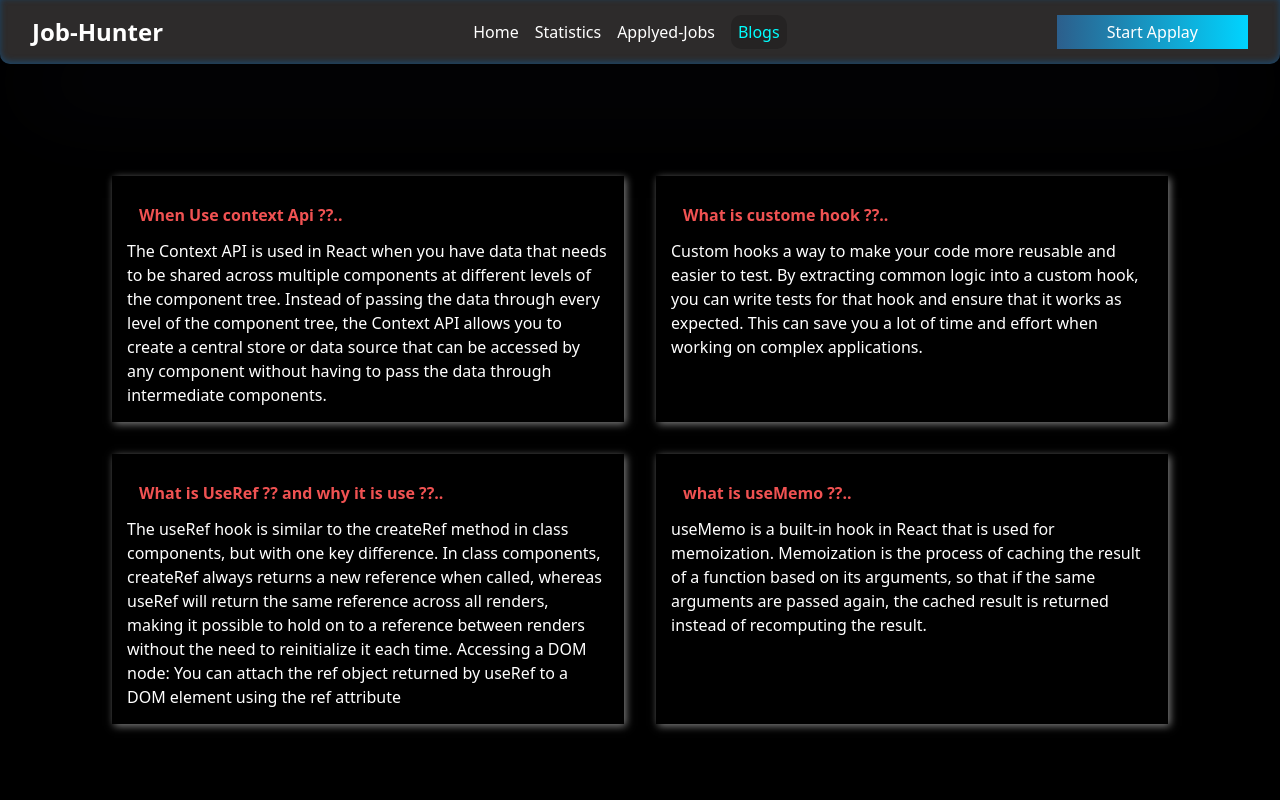
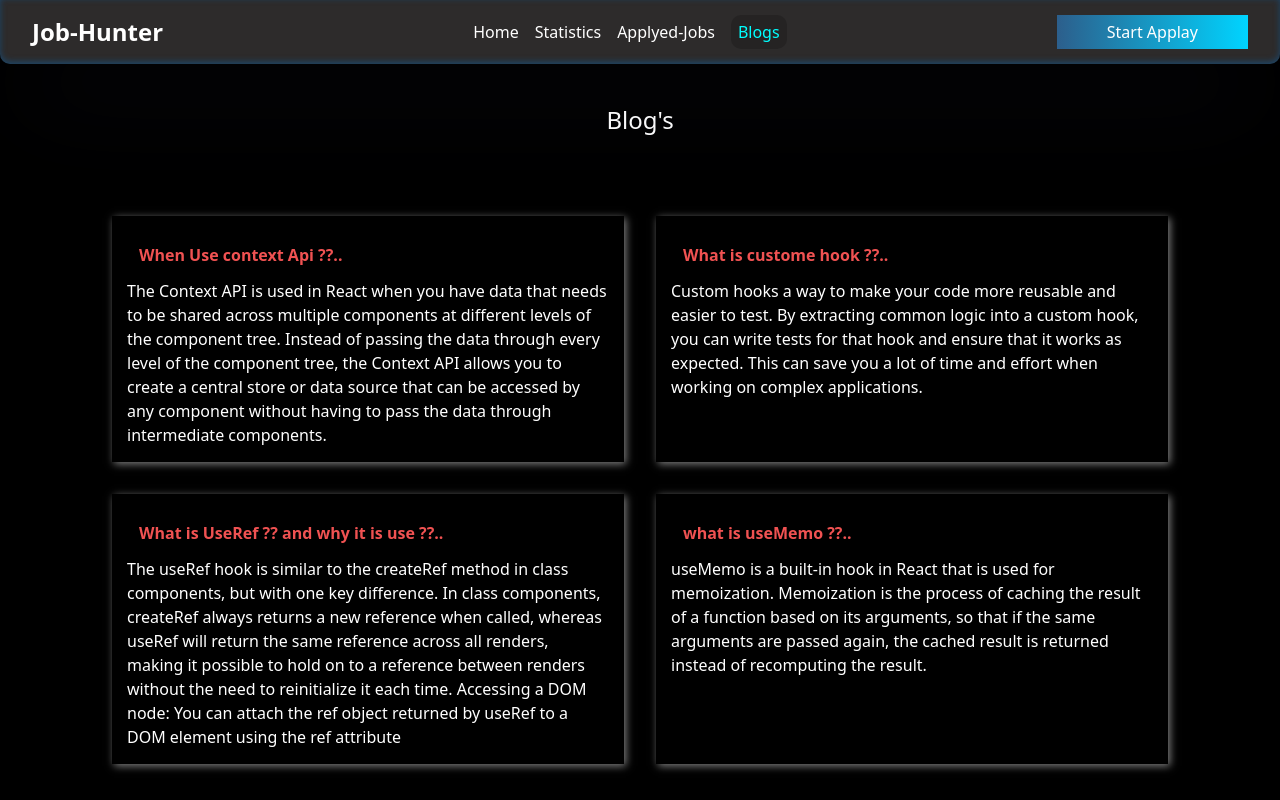
Before and after one commit to FozleRabbi1/job-hunter, a React (Vite) app: page /blogs in a window 1280 px wide. Shown: the top 800 px of the page. Built offline with nearby package versions, Linux system fonts and the light colour scheme.

Commit message:
some modifications

```diff
--- a/src/ComponentFile/AboutUsFile/AboutUs.jsx
+++ b/src/ComponentFile/AboutUsFile/AboutUs.jsx
@@ -3,7 +3,7 @@ import React from 'react';
 const AboutUs = () => {
     return (
         <div>
-            this is about us page
+           <h2>this is about us</h2>
         </div>
     );
 };
--- a/src/ComponentFile/ApplyedJobsFile/ApplayJobPage.jsx
+++ b/src/ComponentFile/ApplyedJobsFile/ApplayJobPage.jsx
@@ -29,7 +29,7 @@ const ApplayJobPage = () => {
 
     return (
         <div>
-            <h2 className='text-center text-4xl mt-6'>appplayed Job</h2>
+            <h2 className='text-center text-4xl mt-6'>applayed Job</h2>
 
             <div className="dropDown flex justify-end me-5 md:me-16 lg:me-56 mt-5">
                 <Dropdown
--- a/src/ComponentFile/BlogsFile/Blogs.jsx
+++ b/src/ComponentFile/BlogsFile/Blogs.jsx
@@ -4,8 +4,9 @@ import './Blog.css';
 const Blogs = () => {
     return (
         <div>
+            <h2 className='text-center text-2xl pt-10'>Blog's</h2>
 
-            <div className="blog-parend-div grid grid-cols-1 md:grid-cols-2 gap-8 p-10 md:p-28" >
+            <div className="blog-parend-div grid grid-cols-1 md:grid-cols-2 gap-8 px-10 md:px-28 py-5 md:py-20" >
                 <div className="blog-one">
                     <h2 className='text-red-500 font-semibold p-3'>When Use context Api ??..</h2>
                     <p>The Context API is used in React when you have data that needs to be shared across multiple components at different levels of the component tree. Instead of passing the data through every level of the component tree, the Context API allows you to create a central store or data source that can be accessed by any component without having to pass the data through intermediate components.</p>
--- a/src/ComponentFile/StatisticsFile/Statistics.jsx
+++ b/src/ComponentFile/StatisticsFile/Statistics.jsx
@@ -12,6 +12,9 @@ const data01 = [
 ];
 const Statistics = () => {
     return (
+
+        <div>
+            <h2 className='text-center font-semibold text-2xl pt-5'>statistics</h2>
             <div style={{ width: '100%', height: '500px' }}>
                 <ResponsiveContainer>
                     <PieChart>
@@ -30,6 +33,7 @@ const Statistics = () => {
                     </PieChart>
                 </ResponsiveContainer>
             </div>
+        </div>
     );
 };
 
```
Also changed, not shown: src/ComponentFile/HomeFile/Home.jsx (+0 -7 lines), 1 other file (tests, documents, lock files or other folders). Lines whose indentation alone changed are shown as unchanged.
